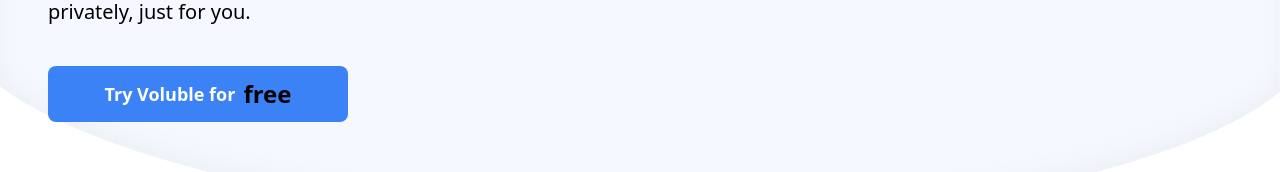
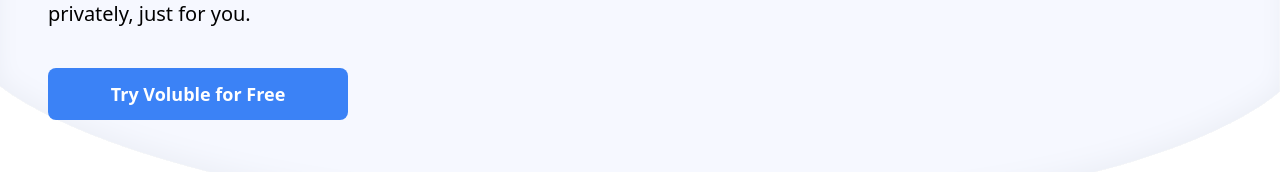
Before and after one commit to manankasturia/voluble, a React (Create React App) app in the folder frontend/: page / in a window 1280 px wide. Shown: the part 622-794 px from the top of the page. Built offline with nearby package versions, Linux system fonts and the light colour scheme.

Commit message:
fixed landing and added favicon

```diff
--- a/frontend/public/index.html
+++ b/frontend/public/index.html
@@ -2,14 +2,14 @@
 <html lang="en">
   <head>
     <meta charset="utf-8" />
-    <link rel="icon" href="%PUBLIC_URL%/favicon.ico" />
+    <link rel="icon" href="%PUBLIC_URL%/voluble_icon(1).png" />
     <meta name="viewport" content="width=device-width, initial-scale=1" />
     <meta name="theme-color" content="#000000" />
     <meta
       name="description"
       content="Web site created using create-react-app"
     />
-    <link rel="apple-touch-icon" href="%PUBLIC_URL%/logo192.png" />
+    <link rel="apple-touch-icon" href="%PUBLIC_URL%/voluble_icon(1).png" />
     <!--
       manifest.json provides metadata used when your web app is installed on a
       user's mobile device or desktop. See https://developers.google.com/web/fundamentals/web-app-manifest/
@@ -24,7 +24,7 @@
       work correctly both with client-side routing and a non-root public URL.
       Learn how to configure a non-root public URL by running `npm run build`.
     -->
-    <title>React App</title>
+    <title>Voluble</title>
   </head>
   <body>
     <noscript>You need to enable JavaScript to run this app.</noscript>
--- a/frontend/src/components/Landing/Left.js
+++ b/frontend/src/components/Landing/Left.js
@@ -1,24 +1,28 @@
-import React from 'react'
-import { RotateWords } from '../templates/rotate-words.js'
+import React from "react";
+import { RotateWords } from "../templates/rotate-words.js";
 
 const Left = () => {
   return (
-    <div className=' h-full w-[60%] flex flex-col justify-center items-center pl-12'>
-        <h1 className='text-black text-8xl font-bold'>
-            Your AI Feedback Partner in:
-        </h1>
-        <RotateWords words={["interview", "presentations", "speaking"]} />
-        <p className=' pr-20 mt-10 text-xl'>Poised is your AI communication coach, offering
-             real-time feedback to help you speak confidently during calls. Get
-              personalized suggestions and actionable insights. Your progress is
-              tracked privately, just for you.</p>
+    <div className=" h-full w-[60%] flex flex-col justify-center items-center pl-12">
+      <h1 className="text-black text-8xl font-bold">
+        Your AI Feedback Partner in:
+      </h1>
+      <RotateWords words={["interview", "presentations", "speaking"]} />
+      <p className=" pr-20 mt-10 text-xl">
+        Poised is your AI communication coach, offering real-time feedback to
+        help you speak confidently during calls. Get personalized suggestions
+        and actionable insights. Your progress is tracked privately, just for
+        you.
+      </p>
 
-              <button className='self-start bg-blue-500 w-[300px] text-white px-3 py-3 my-10 rounded-lg font-bold text-lg flex justify-center items-center
-    hover:bg-blue-600 hover:text-white transition duration-300 text-2xl'>
-    Try Voluble for <p className='font-bold text-black text-2xl ml-2'>free</p>
-</button>
-</div>
-  )
-}
+      <button
+        className="self-start bg-blue-500 w-[300px] text-white px-3 py-3 my-10 rounded-lg font-bold text-lg flex justify-center items-center
+    hover:bg-indigo-600 hover:text-white transition duration-300 text-2xl"
+      >
+        Try Voluble for Free
+      </button>
+    </div>
+  );
+};
 
-export default Left
+export default Left;
```
Also changed, not shown: frontend/public/voluble_icon(1).png (added).
